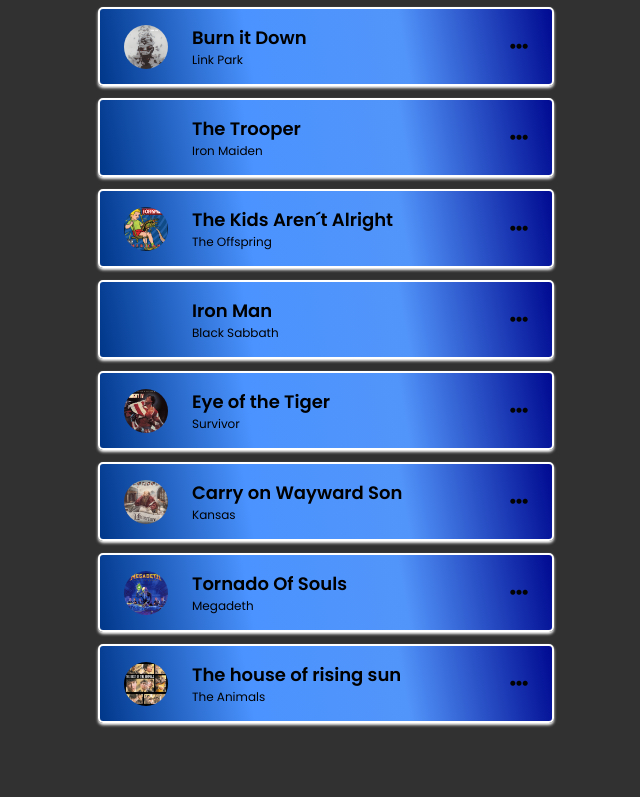
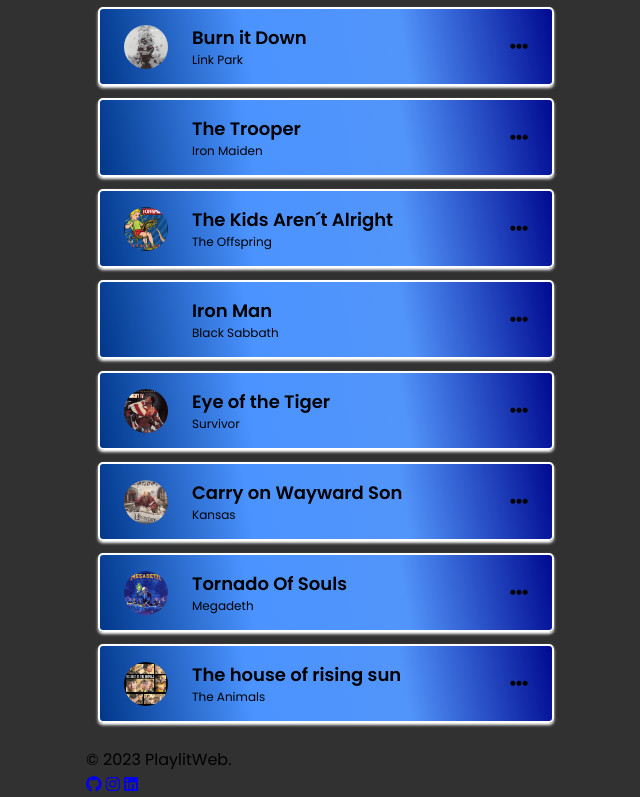
Before and after one commit to tonysilva22/PlaylisWeb, a plain HTML site: page index.html in a window 1280 px wide. Shown: the part 1687-2484 px from the top of the page, without its empty margins (314-954 px from the left). Before the commit the page ends 2434 px from the top, so only its background shows below. Drawn offline with Linux system fonts and the light colour scheme.

Commit message:
Update index.html

```diff
--- a/index.html
+++ b/index.html
@@ -9,6 +9,7 @@
       content="O PlaylisWeb é um reprodutor de músicas online que permite criar e organizar listas de reprodução personalizadas. Desfrute de uma experiência musical envolvente com uma ampla seleção de músicas de diversos gêneros."
     />
     <meta name="robots" content="index, follow" />
+
     <link rel="stylesheet" href="./css/style.css" />
     <link
       rel="stylesheet"
@@ -16,6 +17,8 @@
       integrity="sha512-HK5fgLBL+xu6dm/Ii3z4xhlSUyZgTT9tuc/hSrtw6uzJOvgRr2a9jyxxT1ely+B+xFAmJKVSTbpM/CuL7qxO8w=="
       crossorigin="anonymous"
     />
+    <link rel="stylesheet" href="https://cdnjs.cloudflare.com/ajax/libs/font-awesome/5.15.2/css/all.min.css" integrity="sha512-HK5fgLBL+xu6dm/Ii3z4xhlSUyZgTT9tuc/hSrtw6uzJOvgRr2a9jyxxT1ely+B+xFAmJKVSTbpM/CuL7qxO8w==" crossorigin="anonymous" />
+
     <link rel="preconnect" href="https://fonts.gstatic.com" />
     <link
       href="https://fonts.googleapis.com/css2?family=Poppins:wght@300;400;600&display=swap"
@@ -103,7 +106,18 @@
 
       <!-- Playlist -->
       <div class="playlist"></div>
+      <footer>
+        <p>&copy; 2023 PlaylitWeb.</p>
+        <div class="social-icons">
+          <a href="https://github.com/tonysilva22" target="_blank"><i class="fab fa-github"></i></a>
+          <a href="https://www.instagram.com/tonysilva2_2/" target="_blank"><i class="fab fa-instagram"></i></a>
+          <a href="https://www.linkedin.com/in/antonio-marcos-933b14133/" target="_blank"><i class="fab fa-linkedin"></i></a>
+        </div>
+      </footer>
+
+
     </div>
+
 
     <script src="./js/script.js"></script>
     <!-- Inclui o arquivo JavaScript -->
```
